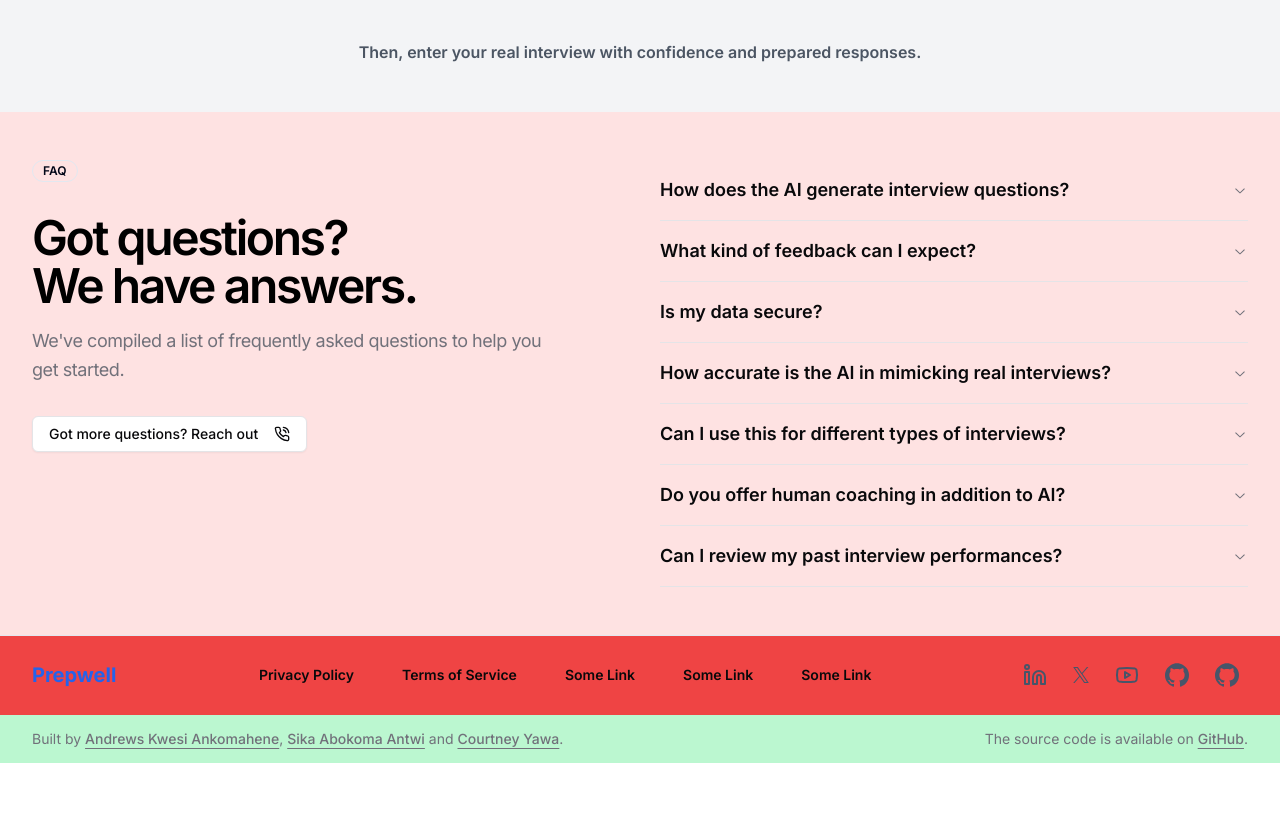
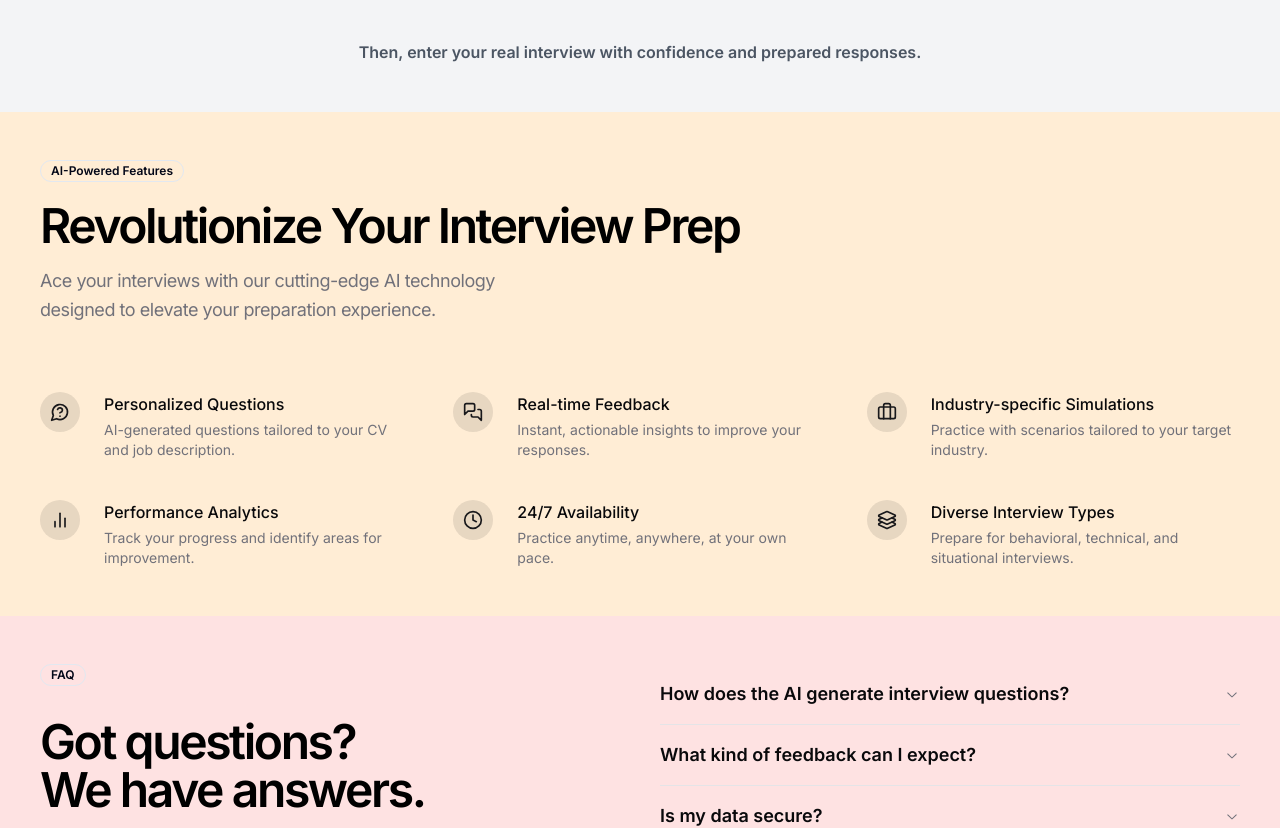
Before and after one commit to kwesinavilot/prepwell, a Next.js app: page / in a window 1280 px wide. Shown: the part 788-1616 px from the top of the page. Before the commit the page ends 1551 px from the top, so only its background shows below. Built offline with nearby package versions, Linux system fonts and the light colour scheme.

Commit message:
(feat|refa) added the features section && increased the edge padding to 10

```diff
--- a/src/app/page.js
+++ b/src/app/page.js
@@ -3,6 +3,7 @@ import { Hero } from "@/components/site/home/Hero";
 import {Heading} from "@/components/site/home/Heading";
 import {Footer} from "@/components/site/home/Footer";
 import {Process} from "@/components/site/home/Process";
+import { Features } from "@/components/site/home/Features";
 
 export default function Home() {
   return (
@@ -14,6 +15,8 @@ export default function Home() {
 
         <Process />
 
+        <Features />
+
         <FAQ />
       </main>
 
--- a/src/components/site/home/FAQ.jsx
+++ b/src/components/site/home/FAQ.jsx
@@ -40,7 +40,7 @@ const faqs = [
 ];
 
 export const FAQ = () => (
-    <section className="w-full bg-red-100 px-8 md:py-12 md:pb-8 lg:py-12">
+    <section className="w-full bg-red-100 px-10 md:py-12 md:pb-8 lg:py-12">
         <div className="container mx-auto">
             <div className="grid lg:grid-cols-2 gap-10">
                 <div className="flex gap-10 flex-col">
--- /dev/null
+++ b/src/components/site/home/Features.jsx
@@ -0,0 +1,89 @@
+import {
+    MessageCircleQuestion,
+    MessagesSquare,
+    Briefcase,
+    BarChart2,
+    Clock,
+    Layers3
+} from "lucide-react";
+import { Badge } from "@/components/ui/badge";
+
+const features = [
+    {
+        icon: MessageCircleQuestion,
+        title: "Personalized Questions",
+        description: "AI-generated questions tailored to your CV and job description."
+    },
+    {
+        icon: MessagesSquare,
+        title: "Real-time Feedback",
+        description: "Instant, actionable insights to improve your responses."
+    },
+    {
+        icon: Briefcase,
+        title: "Industry-specific Simulations",
+        description: "Practice with scenarios tailored to your target industry."
+    },
+    {
+        icon: BarChart2,
+        title: "Performance Analytics",
+        description: "Track your progress and identify areas for improvement."
+    },
+    {
+        icon: Clock,
+        title: "24/7 Availability",
+        description: "Practice anytime, anywhere, at your own pace."
+    },
+    {
+        icon: Layers3,
+        title: "Diverse Interview Types",
+        description: "Prepare for behavioral, technical, and situational interviews."
+    }
+];
+
+const FeatureItem = ({ icon: Icon, title, description }) => (
+    <div className="flex flex-row gap-6 w-full items-start">
+        <div className="w-10 h-10 rounded-full bg-primary/10 flex items-center justify-center flex-shrink-0">
+            <Icon className="w-5 h-5 text-primary" />
+        </div>
+        <div className="flex flex-col gap-1">
+            <p className="font-medium">{title}</p>
+            <p className="text-muted-foreground text-sm">{description}</p>
+        </div>
+    </div>
+);
+
+export const Features = () => (
+    <section className="w-full bg-orange-100 px-10 md:py-12 md:pb-8 lg:py-12">
+        <div className="container mx-auto">
+            <div className="flex gap-5 flex-col">
+                <div className="flex">
+                    <Badge variant="outline">AI-Powered Features</Badge>
+                </div>
+
+                <div className="flex gap-4 flex-col justify-left items-start">
+                    <h4 className="text-2xl md:text-5xl tracking-tighter text-left font-semibold leading-tight text-black">
+                        Revolutionize Your Interview Prep
+                    </h4>
+
+                    <p className="text-lg max-w-xl lg:max-w-lg leading-relaxed tracking-tight text-muted-foreground text-left">
+                        Ace your interviews with our cutting-edge AI technology designed to elevate your preparation experience.
+                    </p>
+                </div>
+
+                <div className="flex gap-10 pt-12 flex-col w-full">
+                    <div className="grid grid-cols-1 md:grid-cols-2 lg:grid-cols-3 gap-10">
+                        {features.map((feature, index) => (
+                            <FeatureItem
+                                key={index}
+                                icon={feature.icon}
+                                title={feature.title}
+                                description={feature.description}
+                            />
+                        ))}
+                    </div>
+                </div>
+            </div>
+        </div>
+    </section>
+);
--- a/src/components/site/home/Footer.jsx
+++ b/src/components/site/home/Footer.jsx
@@ -2,7 +2,7 @@ import React from "react"
 
 export const Footer = () => (
     <footer className="w-full flex bottom-0 flex-col">
-        <div className="flex px-8 justify-between items-center bg-red-500 border-t border-t-slate-200 py-6 md:h-20 md:flex-row">
+        <div className="flex px-10 justify-between items-center bg-red-500 border-t border-t-slate-200 py-6 md:h-20 md:flex-row">
             <a className="flex items-center space-x-2 hash-tx-color" href="/">
                 <span className="hidden text-xl font-bold sm:inline-block text-blue-600">
                     Prepwell
@@ -66,7 +66,7 @@ export const Footer = () => (
             </nav>
         </div>
 
-        <div className="flex bottom-0 bg-green-200 px-8 items-center justify-between md:h-12 md:flex-row">
+        <div className="flex bottom-0 bg-green-200 px-10 items-center justify-between md:h-12 md:flex-row">
             <p className="text-balance text-center text-black text-sm leading-loose text-muted-foreground md:text-left">
                 Built by <a href="https://kwesinavilot.github.io/me/" target="_blank" rel="noreferrer" className="font-medium underline underline-offset-4 hover:text-blue-600">Andrews Kwesi Ankomahene</a>, <a href="https://kwesinavilot.github.io/me/" target="_blank" rel="noreferrer" className="font-medium underline underline-offset-4 hover:text-blue-600">Sika Abokoma Antwi</a> and <a href="https://kwesinavilot.github.io/me/" target="_blank" rel="noreferrer" className="font-medium underline underline-offset-4 hover:text-blue-600">Courtney Yawa</a>.
             </p>
--- a/src/components/site/home/Heading.jsx
+++ b/src/components/site/home/Heading.jsx
@@ -1,7 +1,7 @@
 import React from "react"
 
 export const Heading = () => (
-    <header className="sticky top-0 z-50 w-full -mb-14 flex h-16 border-b bg-white px-8 justify-between">
+    <header className="sticky top-0 z-50 w-full -mb-14 flex h-16 border-b bg-white px-10 justify-between">
         <div className="mr-4 hidden md:flex ">
             <a className="mr-6 flex items-center space-x-2 hash-tx-color" href="/">
                 <span className="hidden text-xl font-bold sm:inline-block text-blue-600">
--- a/src/components/site/home/Process.jsx
+++ b/src/components/site/home/Process.jsx
@@ -31,7 +31,7 @@ const steps = [
 
 export const Process = () => {
     return (
-        <section className="w-full bg-gray-100 px-8 md:py-12 md:pb-8 lg:py-12">
+        <section className="w-full bg-gray-100 px-10 md:py-12 md:pb-8 lg:py-12">
             <div className="container mx-auto">
                 <div className="flex flex-col items-center mb-10">
                     <h2 className="text-3xl font-bold text-center mb-2">Your Path to Interview Success</h2>
--- a/src/components/ui/button.jsx
+++ b/src/components/ui/button.jsx
@@ -23,7 +23,7 @@ const buttonVariants = cva(
       size: {
         default: "h-9 px-4 py-2",
         sm: "h-8 rounded-md px-3 text-xs",
-        lg: "h-10 rounded-md px-8",
+        lg: "h-10 rounded-md px-10",
         icon: "h-9 w-9",
       },
     },
```
